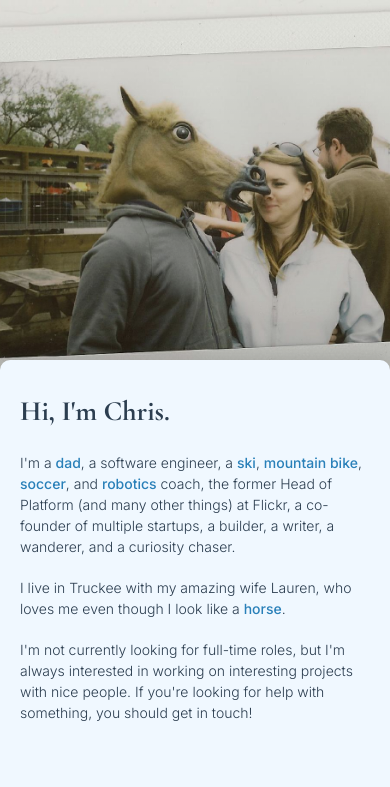
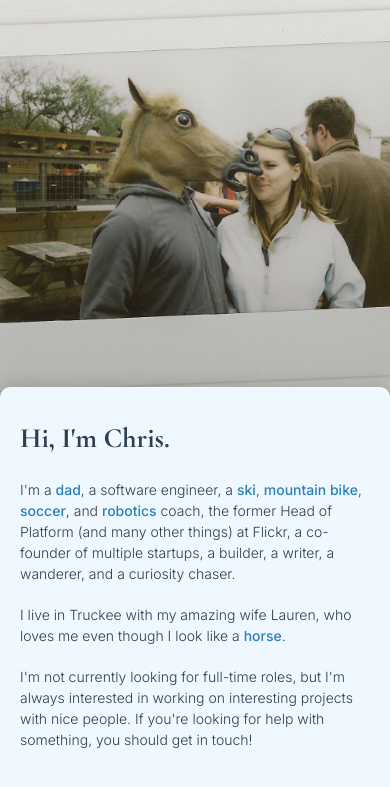
Before and after one commit to cjmartin/cjmart.in, a Jekyll site: the page built from index.html, in a window 390 px wide. Shown: the top 787 px of the page. Built offline with Jekyll 4.4.1, drawn with Linux system fonts in a browser that asks for light colours.

Commit message:
fix image height on mobile

```diff
--- a/assets/css/style.css
+++ b/assets/css/style.css
@@ -135,7 +135,7 @@
         top: 0;
         left: 0;
         right: 0;
-        height: 45vh;
+        min-height: 45vh;
         width: 100%;
         z-index: 1;
     }
@@ -143,7 +143,7 @@
     #text-section {
         position: relative;
         width: 100%;
-        margin-top: 40vh;
+        margin-top: 43vh;
         padding: var(--spacing-md) var(--spacing-sm);
         justify-content: flex-start;
         z-index: 2;
@@ -160,7 +160,6 @@
 @media (max-width: 360px) {
     #text-section {
         padding: var(--spacing-sm) var(--spacing-xs);
-        margin-top: 38vh;
     }
 }
 
```
